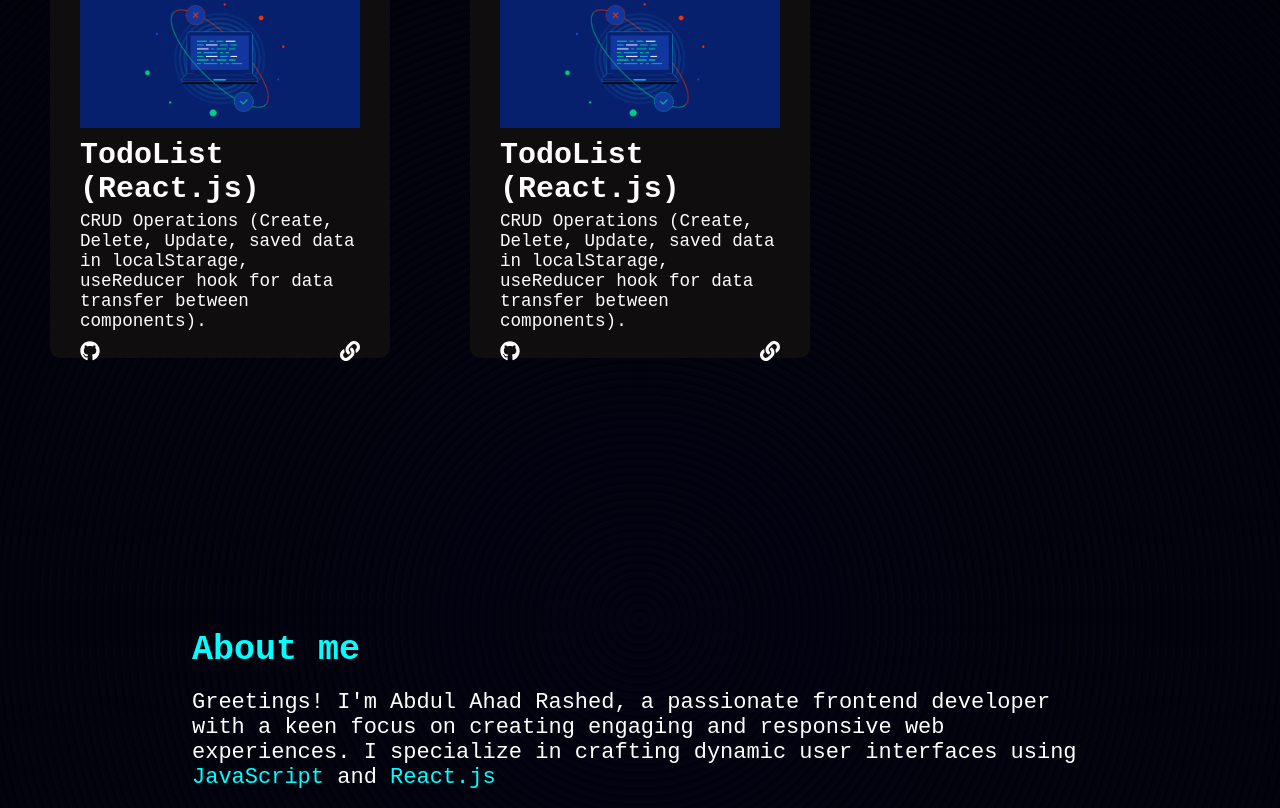
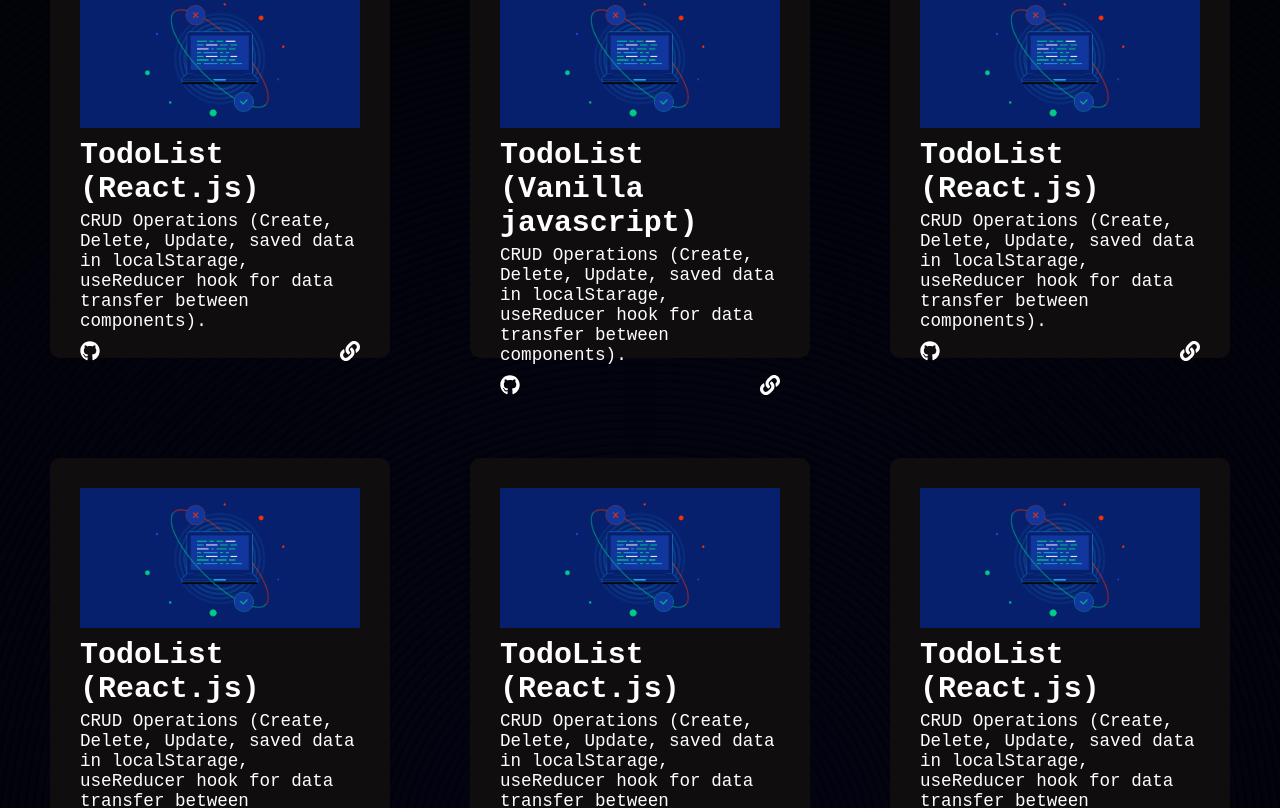
Before and after one commit to RashedAbdullah/RashedPortfolio, a React (Vite) app: page / in a window 1280 px wide. Shown: the part 1020-1828 px from the top of the page. Built offline with nearby package versions, Linux system fonts and the light colour scheme; a web font is replaced by a local one.

Commit message:
some more functionality

```diff
--- a/src/Components/Projects/JSON/projects.json
+++ b/src/Components/Projects/JSON/projects.json
@@ -9,6 +9,38 @@
     },
     {
         "id": 2,
+        "title": "TodoList (Vanilla javascript)",
+        "desc": "CRUD Operations (Create, Delete, Update, saved data in localStarage, useReducer hook for data transfer between components).",
+        "img": "../../../assets/Img/codeimg.png",
+        "github": "https://github.com/RashedAbdullah/LogicBuild/tree/main/TodoList",
+        "live": "https://logic-build.vercel.app"
+    },
+    {
+        "id": 3,
+        "title": "TodoList (React.js)",
+        "desc": "CRUD Operations (Create, Delete, Update, saved data in localStarage, useReducer hook for data transfer between components).",
+        "img": "../../../assets/Img/codeimg.png",
+        "github": "https://github.com/RashedAbdullah/task-managment",
+        "live": "https://task-managment-ten.vercel.app"
+    },
+    {
+        "id": 4,
+        "title": "TodoList (React.js)",
+        "desc": "CRUD Operations (Create, Delete, Update, saved data in localStarage, useReducer hook for data transfer between components).",
+        "img": "../../../assets/Img/codeimg.png",
+        "github": "https://github.com/RashedAbdullah/task-managment",
+        "live": "https://task-managment-ten.vercel.app"
+    },
+    {
+        "id": 5,
+        "title": "TodoList (React.js)",
+        "desc": "CRUD Operations (Create, Delete, Update, saved data in localStarage, useReducer hook for data transfer between components).",
+        "img": "../../../assets/Img/codeimg.png",
+        "github": "https://github.com/RashedAbdullah/task-managment",
+        "live": "https://task-managment-ten.vercel.app"
+    },
+    {
+        "id": 6,
         "title": "TodoList (React.js)",
         "desc": "CRUD Operations (Create, Delete, Update, saved data in localStarage, useReducer hook for data transfer between components).",
         "img": "../../../assets/Img/codeimg.png",
--- a/src/Components/Projects/Projects.jsx
+++ b/src/Components/Projects/Projects.jsx
@@ -1,42 +1,52 @@
-import './Projects.css';
+import "./Projects.css";
 import { FaGithub } from "react-icons/fa";
 import { FaLink } from "react-icons/fa";
-import CodeImg from '../../assets/Img/codeimg.png'
-import { useTranslation } from 'react-i18next';
-import allProjects from './JSON/projects.json';
-import { useState } from 'react';
+import CodeImg from "../../assets/Img/codeimg.png";
+import { useTranslation } from "react-i18next";
+import allProjects from "./JSON/projects.json";
+import { useState } from "react";
 
 const Projects = () => {
   const { t } = useTranslation();
   const [projects, setProjects] = useState(allProjects);
   return (
-    <div className='projectsMainDiv1'>
-        <div className='projectHead animate__animated animate__flipInX'><h2>{t("projects")}</h2></div>
-        <div className='projectsMainDiv2'>
-            {projects.map(project=>(
-            <div key={project.id} className='ProjectCard animate__animated animate__fadeInUp'>
-                <div className='projectsImgBox'>
+    <div className="projectsMainDiv1">
+      <div className="projectHead animate__animated animate__flipInX">
+        <h2>{t("projects")}</h2>
+      </div>
+      <div className="projectsMainDiv2">
+        {projects.map((project) => (
+          <div
+            key={project.id}
+            className="ProjectCard animate__animated animate__fadeInUp"
+          >
+            <div className="projectsImgBox">
               <img src={CodeImg} alt="" />
             </div>
-                <div className='projectsTitleBox'>
-
-                </div>
-                <div className='ProjectsDetailsBox'>
+            <div className="projectsTitleBox"></div>
+            <div className="ProjectsDetailsBox">
               <h3>{t(`${project.title}`)}</h3>
             </div>
-                <div className='projectInfo'>
+            <div className="projectInfo">
               <p>{t(`${project.desc}`)}</p>
             </div>
-                <div className='ProjectGithubAndLiveLink'>
-                    <p><a target='_blank' rel="noreferrer" href={project.github}><FaGithub /></a></p>
-                    <p><a href={project.live}><FaLink /></a></p>
+            <div className="ProjectGithubAndLiveLink">
+              <p>
+                <a target="_blank" rel="noreferrer" href={project.github}>
+                  <FaGithub />
+                </a>
+              </p>
+              <p>
+                <a target="_blank" rel="noreferrer" href={project.live}>
+                  <FaLink />
+                </a>
+              </p>
             </div>
           </div>
-
         ))}
       </div>
     </div>
-  )
-}
+  );
+};
 
 export default Projects;
```
Lines whose indentation alone changed are shown as unchanged.
